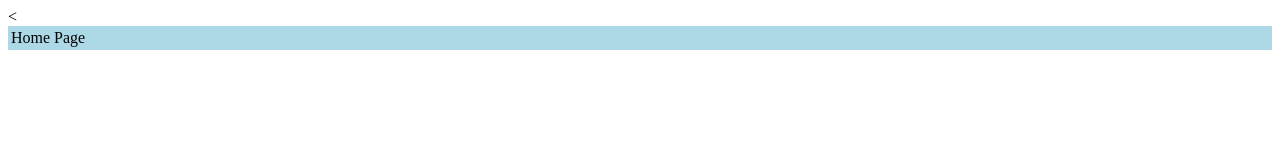
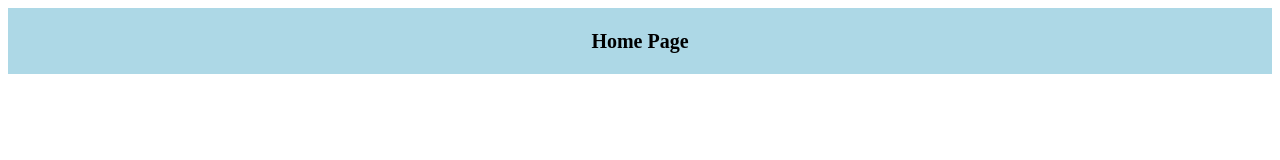
Before and after one commit to rugveddhuri/rugveddhuri.github.io, a plain HTML site: page index.html in a window 1280 px wide. Drawn offline with Linux system fonts and the light colour scheme.

Commit message:
UI Changes

```diff
--- a/index.html
+++ b/index.html
@@ -1,13 +1,15 @@
-<<!DOCTYPE html>
+<!DOCTYPE html>
 <html>
 <head>
 	<title>Web Site</title>
 </head>
 <body>
-<table width="100%" bgcolor="lightblue">
+<table width="100%" bgcolor="lightblue"  >
 	<tr>
-		<td height="1in">
-			Home Page
+		<td height="60px">
+			<center>
+				<b style="font-size:20px">Home Page</b>
+			</center>
 		</td>
 	</tr>
 </table>
```
